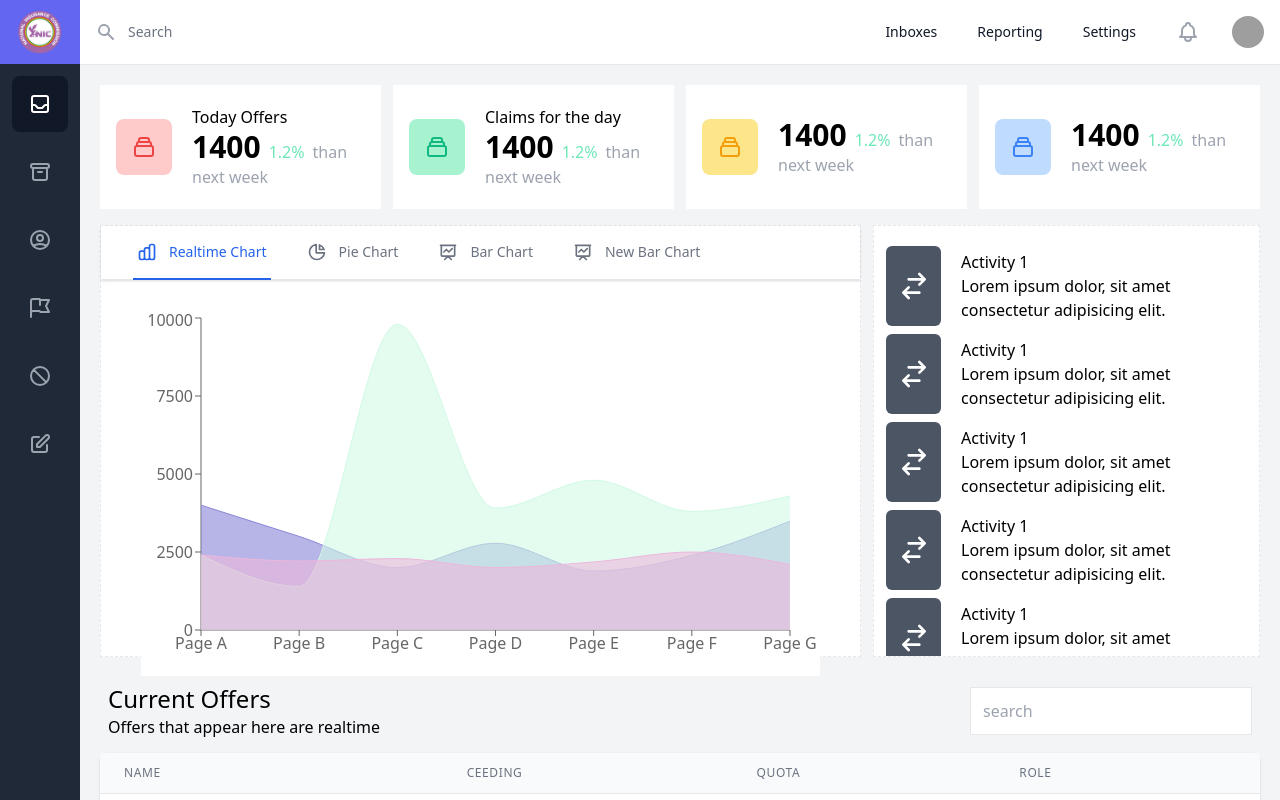
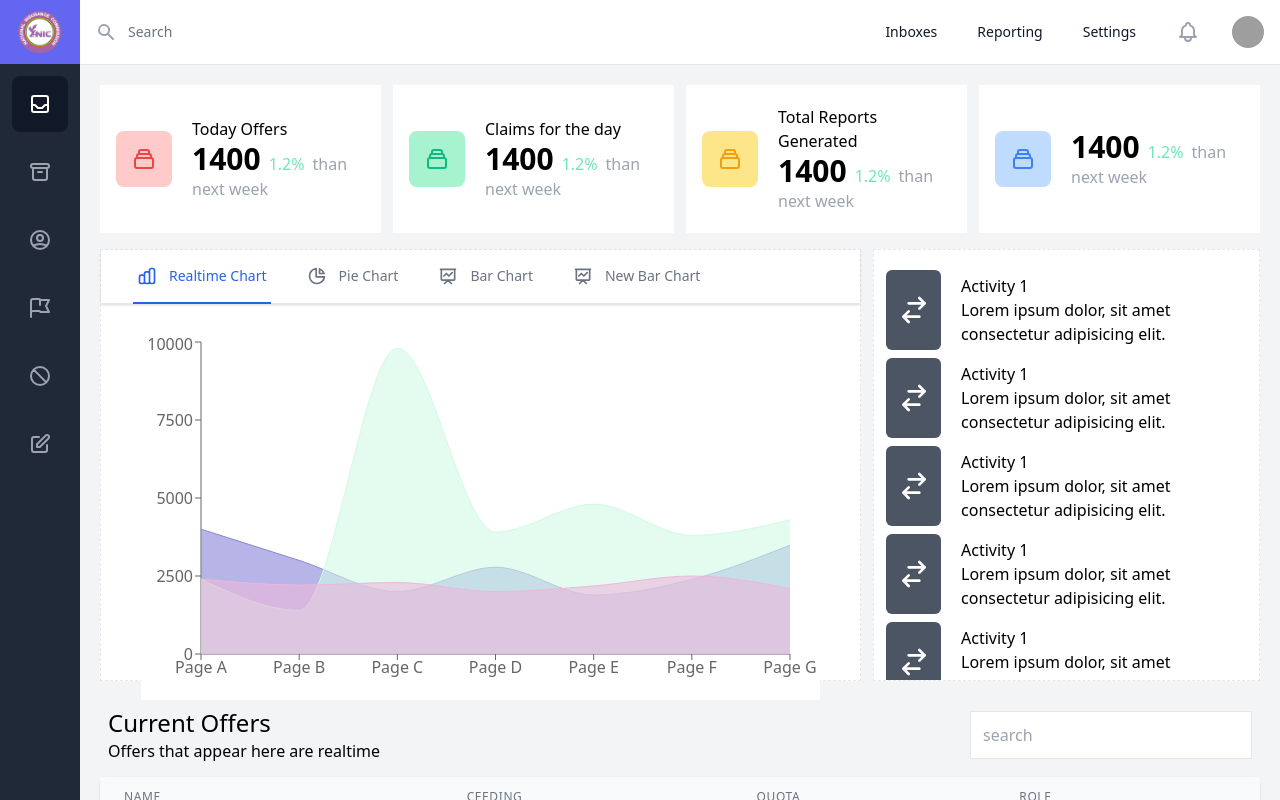
Before and after one commit to Khoby-790/template-nic, a React (Create React App) app: page / in a window 1280 px wide. Built offline with nearby package versions, Linux system fonts and the light colour scheme; grey boxes are pictures that could not be loaded.

Commit message:
--- Auto-Git Commit ---

```diff
--- a/src/pages/Dashboard/components/Stats.tsx
+++ b/src/pages/Dashboard/components/Stats.tsx
@@ -9,7 +9,7 @@ const Stats = (props: Props) => {
         <div className="grid mt-5 mx-5 grid-cols-4 gap-3">
             <StatsPill title="Today Offers" color="red" />
             <StatsPill title="Claims for the day" color="green" />
-            <StatsPill color="yellow" />
+            <StatsPill title="Total Reports Generated" color="yellow" />
             <StatsPill color="blue" />
         </div>
     )
```
